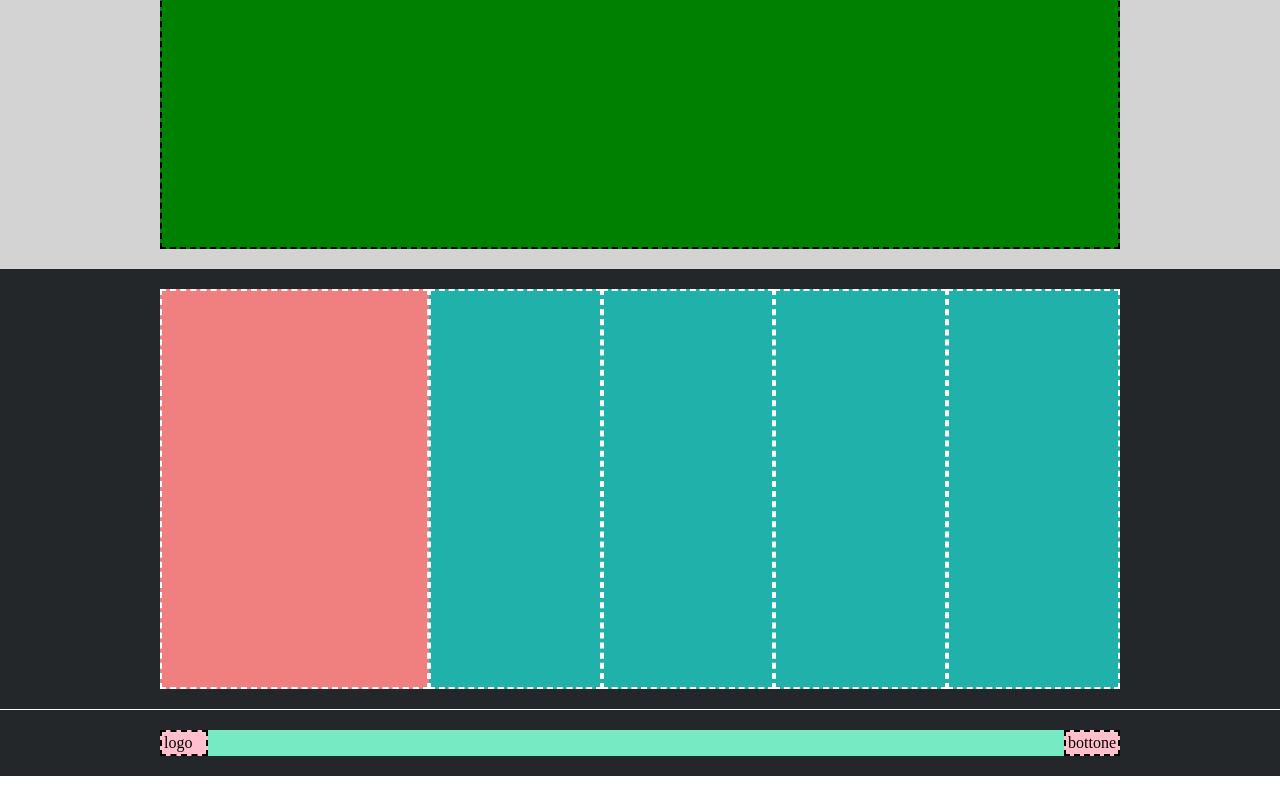
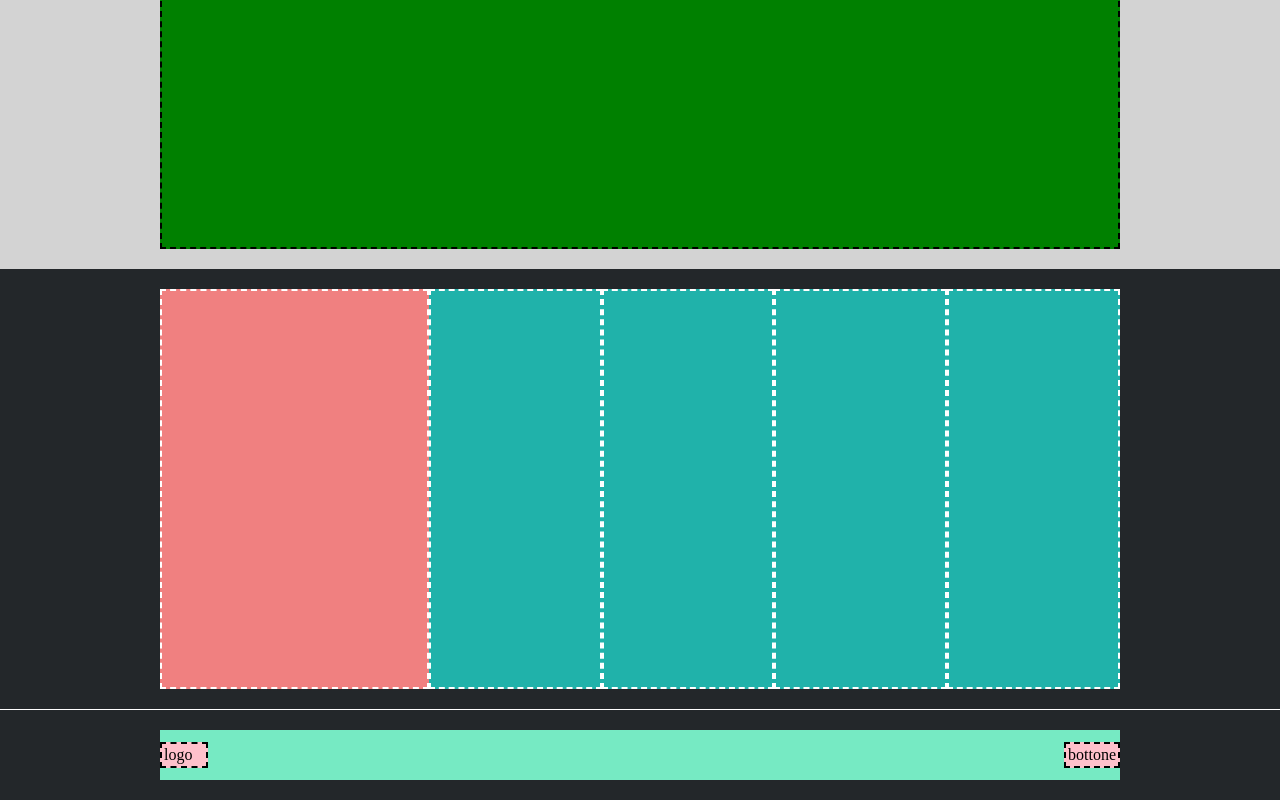
Before and after one commit to SaraG94/htmlcss-struttura-discord, a plain HTML site: page index.html in a window 1280 px wide. Shown: the part 1543-2343 px from the top of the page. Before the commit the page ends 2319 px from the top, so only its background shows below. Drawn offline with Linux system fonts and the light colour scheme.

Commit message:
FEAT min-height last container

```diff
--- a/css/style.css
+++ b/css/style.css
@@ -141,7 +141,9 @@ img {
     padding:2px;
 }
 
-
+.container.last>.row-last{
+    min-height: 50px;
+}
 
 .row-last>.col{
     flex-basis: 5%;
```
